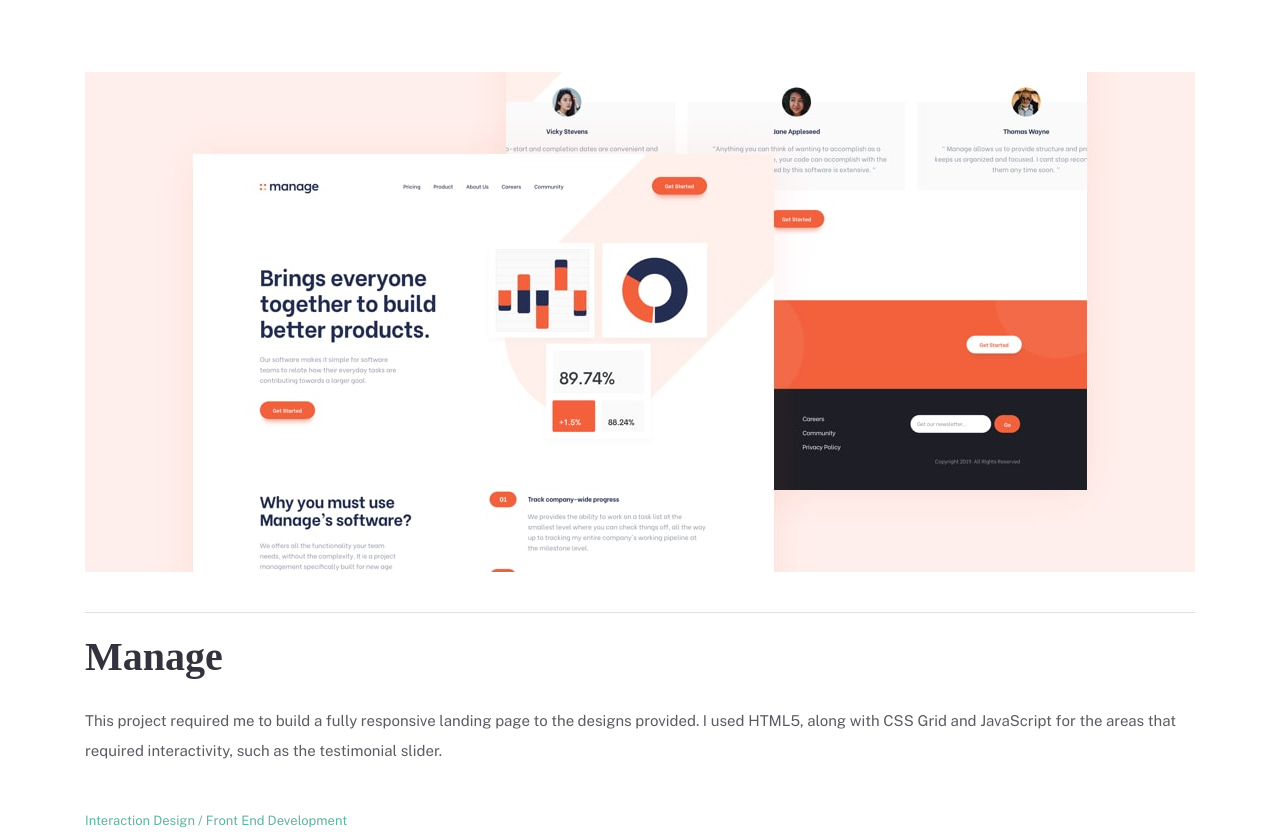
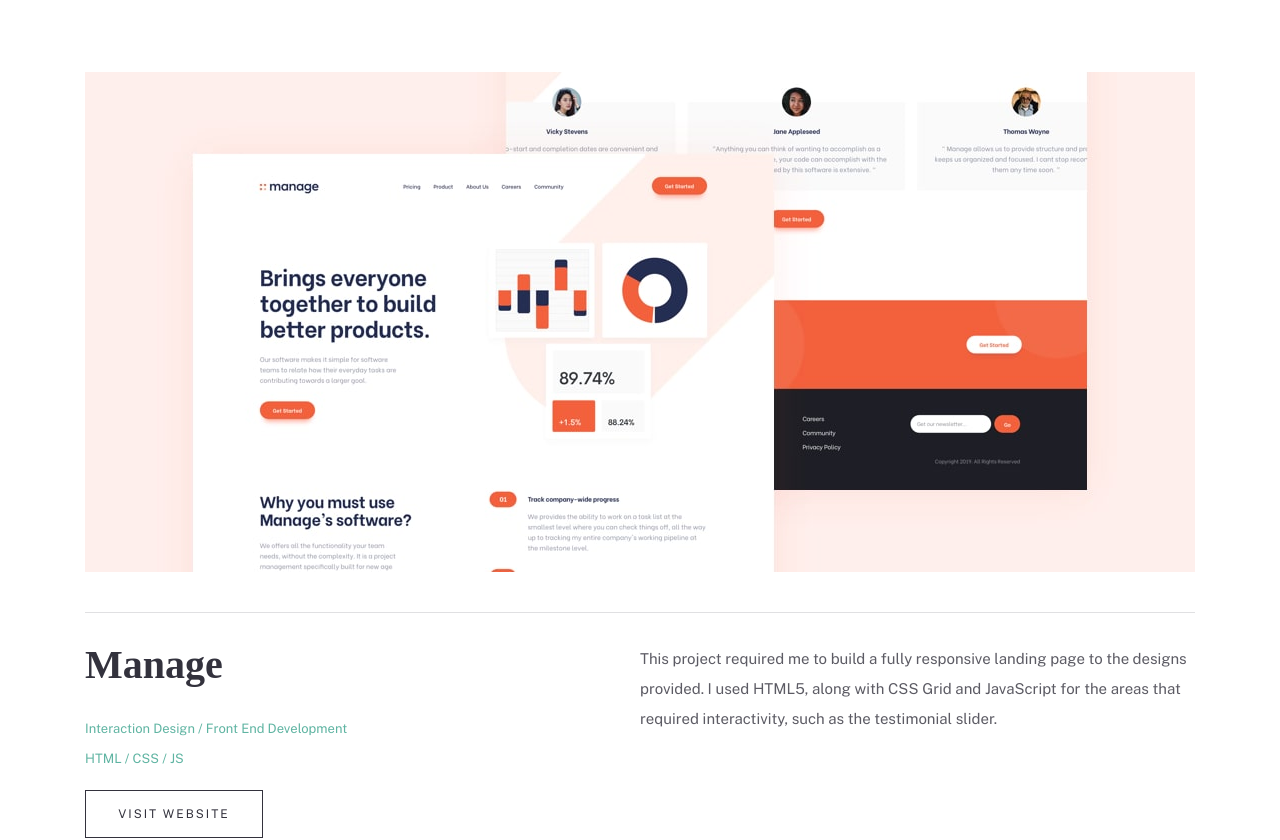
Before and after one commit to marcinkisiel/frontend-mentor-minimalist-portfolio, a website: page manage.html in a window 1280 px wide. Shown: the part 118-958 px from the top of the page. Drawn offline with nearby package versions, Linux system fonts and the light colour scheme; a web font is replaced by a local one.

Commit message:
Correct project intro section in tablet view

```diff
--- a/manage.html
+++ b/manage.html
@@ -37,17 +37,19 @@
 		<section class="project container">
 			<div class="project__column project__intro">
 				<h2 class="project__title">Manage</h2>
-				<p class="project__paragraph project__paragraph--smaller">
+				<p class="project__paragraph project__paragraph--smaller project__paragraph--primary">
 					This project required me to build a fully responsive landing page to the designs provided. I used HTML5, along with CSS Grid and
 					JavaScript for the areas that required interactivity, such as the testimonial slider.
 				</p>
-				<span class="project__categories">Interaction Design / Front End Development</span>
-				<span class="project__categories">HTML / CSS / JS</span>
+				<div class="project__categories">
+					<span class="project__categorie">Interaction Design / Front End Development</span>
+					<span class="project__categorie">HTML / CSS / JS</span>
+				</div>
 				<a href="#" class="project__button button button-secondary" role="button">Visit Website</a>
 			</div>
 			<div class="project__column project__background">
 				<h3 class="project__subtitle">Project Background</h3>
-				<p class="project__paragraph project__paragraph--smaller">
+				<p class="project__paragraph project__paragraph--smaller project__paragraph--secondary">
 					This project was a front-end challenge from Frontend Mentor. It’s a platform that enables you to practice building websites to a
 					design and project brief. Each challenge includes mobile and desktop designs to show how the website should look at different
 					screen sizes. Creating these projects has helped me refine my workflow and solve real-world coding problems. I’ve learned
--- a/scss/pages/_project.scss
+++ b/scss/pages/_project.scss
@@ -1,16 +1,22 @@
 .project {
-	&__categories {
+	&__button {
+		grid-area: button;
+		width: 178px;
+	}
+
+	&__categorie {
 		display: block;
 		font-size: 13px;
 		line-height: 30px;
 		color: $primary-light;
+	}
 
-		&:last-of-type {
-			margin-bottom: 24px;
+	&__categories {
+		grid-area: categories;
+		margin-bottom: 24px;
 
-			@media (min-width: $md) {
-				margin-bottom: 16px;
-			}
+		@media (min-width: $md) {
+			margin-bottom: 16px;
 		}
 	}
 
@@ -21,7 +27,11 @@
 		padding-bottom: 24px;
 
 		@media (min-width: $md) {
+			display: grid;
+			grid-template-columns: 50% 50%;
+			grid-template-areas: 'title paragraph' 'categories paragraph' 'button paragraph';
 			margin-bottom: 40px;
+			padding-top: 32px;
 			padding-bottom: 32px;
 		}
 
@@ -65,6 +75,7 @@
 	}
 
 	&__paragraph {
+		grid-area: paragraph;
 		margin-bottom: 24px;
 		color: rgba($primary-dark, 0.8);
 
@@ -78,12 +89,16 @@
 			font-size: 16px;
 		}
 
+		&--primary {
+			margin-bottom: 24px;
+		}
+
+		&--secondary {
+			margin-bottom: 40px;
+		}
+
 		&--smaller {
 			font-size: 15px;
-
-			&:last-of-type {
-				margin-bottom: 40px;
-			}
 		}
 	}
 
@@ -143,7 +158,12 @@
 	}
 
 	&__title {
+		grid-area: title;
 		margin-bottom: 24px;
+
+		@media (min-width: $md) {
+			margin-bottom: 16px;
+		}
 
 		@media (min-width: $xl) {
 			margin-bottom: 28px;
```
Also changed, not shown: bookmark.html (+6 -4 lines), fylo.html (+6 -4 lines), insure.html (+6 -4 lines), css/main.css.
